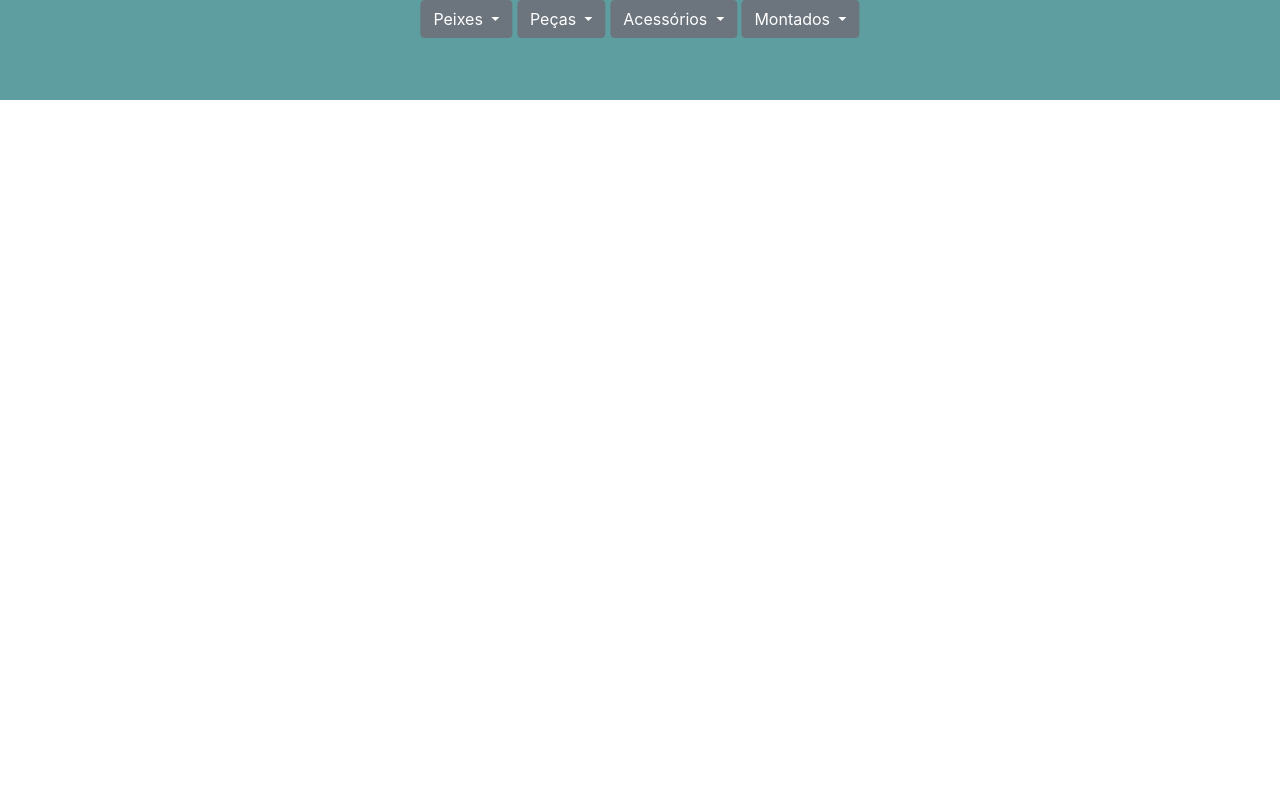
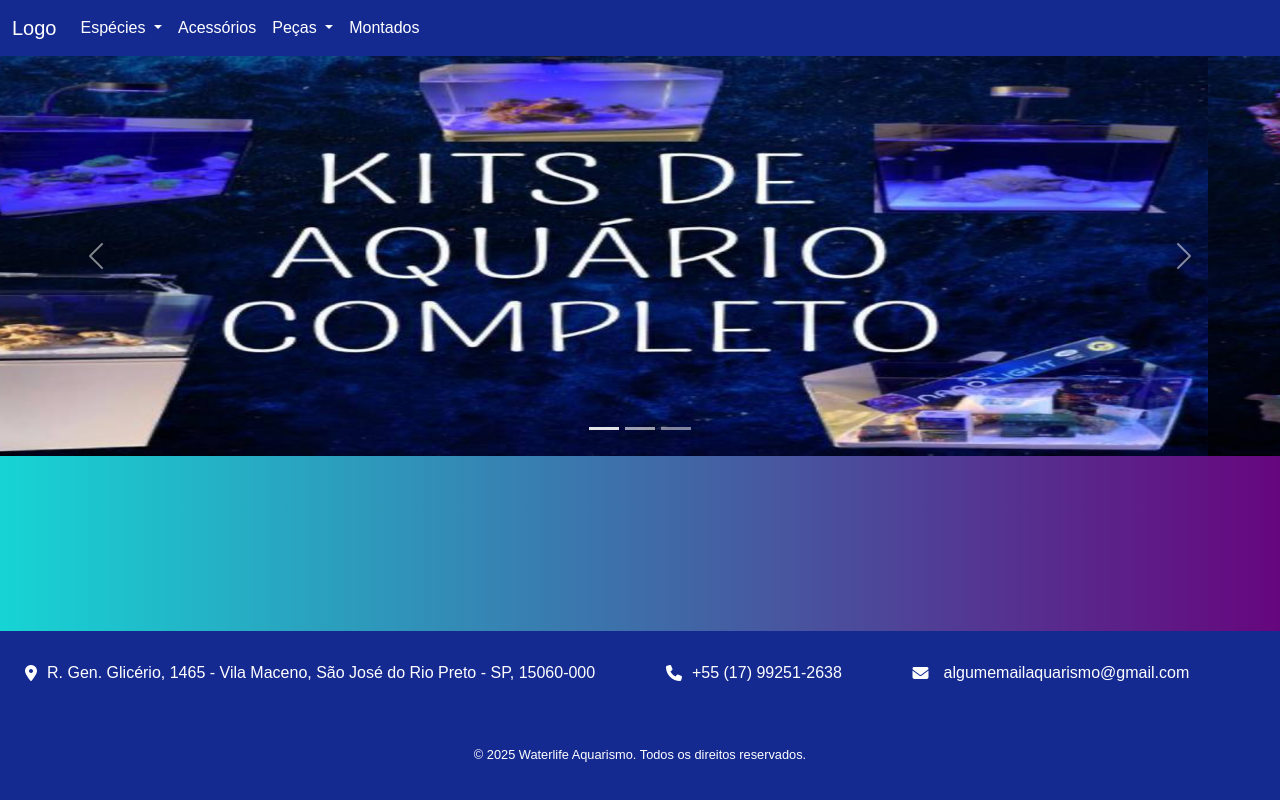
Before and after one commit to PedroAnjosPS/site-waterlife-aquarismo, a plain HTML site: page index.html in a window 1280 px wide. Drawn offline with nearby package versions, Linux system fonts and the light colour scheme.

Commit message:
atualização do site (dia 19/04/2025)
Definimos:
-header com navbar (bootstrap);
-carrossel (bootstrap);
-footer;
-mais alguns detalhes (ícones, cores, etc.);

```diff
--- a/estilos/style.css
+++ b/estilos/style.css
@@ -1,18 +1,158 @@
 @charset "UTF-8";
 
-*{
+/* Variáveis de cor */
+:root
+{
+    --cor1: #152a91;
+    --cor2: #7ee1f3;
+    --cor3: #ffffff;
+}
+
+*
+{
     margin:0;
     padding:0;
+    box-sizing: border-box;
+    font-family: Arial, Helvetica, sans-serif;
+}
+
+html, body {
+    height: 100vh;
+    width: 100vw;
+    overflow-x: hidden;
+    /*background-color: var(--cor2);*/
+    background-image: linear-gradient(to right, rgba(16, 211, 211, 0.973), rgb(102, 6, 126));
 }
 
 header
 {
-background-color: #5f9ea0;
-height: 100px;
+    background-color: var(--cor1) !important;
 
 }
 
-menu
+header > nav
+{
+    color: var(--cor3) !important;
+}
+
+nav.nav-bar .navbar-toggler
+{
+    color: var(--cor3) !important;
+}
+
+.nav-link
+{
+    color: var(--cor3) !important;
+}
+
+.carousel-item, .d-block
+{
+    max-height: 400px !important;
+}
+
+/*
+    Para fazer referência no CSS:
+
+    class = .nomedaclasse
+    id = #nomedoid
+*/
+
+
+footer
+{
+    background-color: var(--cor1);
+    width: 100vw;
+    padding: 20px;
+    position: fixed;
+    bottom: 0;
+    display: flex;
+    flex-flow: column wrap;
+}
+
+footer  div.end-email
+{
+    display: flex;
+    flex-flow: row wrap;
+    justify-content: center;
+    align-items: center;
+}
+
+div.end-email  #endereco
+{
+    display: flex;
+    padding: 5px;
+    flex-flow: row wrap;
+    text-align: justify;
+    align-items: center;
+    flex: auto;
+}
+
+#endereco i.fa-location-dot
+{
+    color: var(--cor3);
+    flex: 0 1 auto;
+    margin-right: 10px;
+}
+
+div.end-email  #telefone
+{
+    display: flex;
+    flex-flow: row nowrap;
+    text-align: justify;
+    align-items: center;
+    flex: auto;
+    padding: 5px;
+}
+
+#telefone i.fa-phone
+{
+    flex: 0 1 auto;
+    margin-right: 10px;
+}
+
+div.end-email  #email
+{
+    display: flex;
+    padding: 5px;
+    flex-flow: row wrap;
+    text-align: justify;
+    align-items: center;
+    flex: auto;
+}
+
+#email i.fa-envelope
+{
+    flex: 0 1 auto;
+    margin-right: 10px;
+}
+
+footer p, footer span
+{
+    color: var(--cor3);
+}
+
+footer  p#copyright
+{
+    text-align: center;
+    font-size: 0.8em;
+    margin-top: 50px;
+}
+
+footer a
+{
+    color: var(--cor3);
+    text-decoration: var(--cor3);
+}
+
+footer i
+{
+    color: var(--cor3);
+}
+
+
+
+
+/*menu
 {
 position:absolute;
 left: 50%;
@@ -24,4 +164,4 @@ menu div.dropdown
 {
 display: inline-block;
 
-}
+}*/
--- a/index.html
+++ b/index.html
@@ -3,89 +3,138 @@
 <head>
     <meta charset="UTF-8">
     <meta name="viewport" content="width=device-width, initial-scale=1.0">
-    <title>AQUARIUS</title>
-    <link rel="stylesheet" href="estilos/style.css">
-    <link rel="stylesheet" href="https://stackpath.bootstrapcdn.com/bootstrap/4.1.3/css/bootstrap.min.css" integrity="sha384-MCw98/SFnGE8fJT3GXwEOngsV7Zt27NXFoaoApmYm81iuXoPkFOJwJ8ERdknLPMO" crossorigin="anonymous">
+    <title>Waterlife Aquarismo</title>
+    <!-- link do código CSS - Bootstrap -->
+    <link href="https://cdn.jsdelivr.net/npm/bootstrap@5.3.5/dist/css/bootstrap.min.css" rel="stylesheet" integrity="sha384-SgOJa3DmI69IUzQ2PVdRZhwQ+dy64/BUtbMJw1MZ8t5HZApcHrRKUc4W0kG879m7" crossorigin="anonymous">
+
+    <!-- Link do CSS local (nosso próprio estilo) -->
+    <link rel="stylesheet" href="estilos/style.css" media="all">
+
+    <!-- Link para o serviços do Google e outros: Googgle Fonts, Google Icons, etc. -->
+    <link rel="stylesheet" href="https://cdnjs.cloudflare.com/ajax/libs/font-awesome/6.5.0/css/all.min.css">
+
 </head>
 <body>
+
+    <!--Cabeçalho-->
     <header>
 
-            <menu>
-                <!--peixes-->
-                <!--Dividir em Salgado e doce-->
-                <div class="dropdown">
-                    <button class="btn btn-secondary dropdown-toggle" type="button" id="dropdownMenuButton" data-toggle="dropdown" aria-haspopup="true" aria-expanded="false">
-                     Peixes
-                    </button>
-                    <div class="dropdown-menu" aria-labelledby="dropdownMenuButton">
-                      <a class="dropdown-item" href="#">Água Salgada</a>
+      <nav class="navbar navbar-expand-lg bg-dark bg-body-tertiary" style="background-color: var(--cor1) !important;" data-bs-theme="dark">
+        <div class="container-fluid">
+          <a class="navbar-brand" style="color: var(--cor3) !important;" href="#">Logo</a>
+          <button class="navbar-toggler" type="button" data-bs-toggle="collapse" data-bs-target="#navbarNavDropdown" aria-controls="navbarNavDropdown" aria-expanded="false" aria-label="Toggle navigation">
+            <span class="navbar-toggler-icon"></span>
+          </button>
+          <div class="collapse navbar-collapse" id="navbarNavDropdown">
+            <ul class="navbar-nav">
+              <!-- Espécies -> água doce e salgada-->
+              <li class="nav-item dropdown">
+                <a class="nav-link dropdown-toggle" href="#" role="button" data-bs-toggle="dropdown" aria-expanded="false">
+                  Espécies
+                </a>
+                <ul class="dropdown-menu">
+                  <li><a class="dropdown-item" href="#">Água Doce</a></li>
+                  <li><a class="dropdown-item" href="#">Água Salgada</a></li>
+                </ul>
+              </li>
 
+              <!-- Acessórios -->
+              <li class="nav-item">
+                <a class="nav-link" href="#">Acessórios</a>
+              </li>
 
-                      <a class="dropdown-item" href="#">Água doce</a>
+              <!-- 'Peças' -> Filtros, bombas d'água e produtos de limpeza -->
+              <li class="nav-item dropdown">
+                <a class="nav-link dropdown-toggle" href="#" role="button" data-bs-toggle="dropdown" aria-expanded="false">
+                  Peças
+                </a>
+                <ul class="dropdown-menu">
+                  <li><a class="dropdown-item" href="#">Filtros</a></li>
+                  <li><a class="dropdown-item" href="#">Bombas d'água</a></li>
+                  <li><a class="dropdown-item" href="#">Produtos de Limpeza</a></li>
+                </ul>
+              </li>
 
-                    </div>
-
-                  </div>
-                <!--Peças-->
-
-                <div class="dropdown">
-                    <button class="btn btn-secondary dropdown-toggle" type="button" id="dropdownMenuButton" data-toggle="dropdown" aria-haspopup="true" aria-expanded="false">
-                   Peças
-                    </button>
-                    <div class="dropdown-menu" aria-labelledby="dropdownMenuButton">
-                      <a class="dropdown-item" href="#">Filtros</a>
-                      <a class="dropdown-item" href="#">Bombas D`água</a>
-                      <a class="dropdown-item" href="#">Limpeza</a>
-
-                    </div>
-                     <!--Filtragem, bombas, produtos-->
-
-                  </div>
-                  <!--Acessórios-->
-                  <div class="dropdown">
-                    <button class="btn btn-secondary dropdown-toggle" type="button" id="dropdownMenuButton" data-toggle="dropdown" aria-haspopup="true" aria-expanded="false">
-                     Acessórios
-                    </button>
-                    <div class="dropdown-menu" aria-labelledby="dropdownMenuButton">
-                        <a class="dropdown-item" href="#">Corais</a>
-                        <a class="dropdown-item" href="#">Pedras</a>
-
-                      </div>
-                  </div>
-
-
-
-                <!--Montados-->
-
-                <div class="dropdown">
-                    <button class="btn btn-secondary dropdown-toggle" type="button" id="dropdownMenuButton" data-toggle="dropdown" aria-haspopup="true" aria-expanded="false">
-                  Montados
-                    </button>
-                    <div class="dropdown-menu" aria-labelledby="dropdownMenuButton">
-                      <a class="dropdown-item" href="#">Pequeno</a>
-                      <a class="dropdown-item" href="#">Médio</a>
-                      <a class="dropdown-item" href="#">Grande</a>
-
-                    </div>
-<!--Definição por tamanho-->
-
-
-
-      </menu>
-                <!--Cabeçalho-->
+              <!-- Montados -->
+              <li class="nav-item">
+                <a class="nav-link" href="#">Montados</a>
+              </li>
+            </ul>
+          </div>
+        </div>
+      </nav>
 
     </header>
 
+    <!--Corpo/ informações principais-->
     <main>
-<!--Corpo/ informações principais-->
+
+      <div id="carouselExampleIndicators" class="carousel slide" data-bs-ride="carousel">
+        <div class="carousel-indicators">
+          <button type="button" data-bs-target="#carouselExampleIndicators" data-bs-slide-to="0" class="active" aria-current="true" aria-label="Slide 1"></button>
+          <button type="button" data-bs-target="#carouselExampleIndicators" data-bs-slide-to="1" aria-label="Slide 2"></button>
+          <button type="button" data-bs-target="#carouselExampleIndicators" data-bs-slide-to="2" aria-label="Slide 3"></button>
+        </div>
+        <div class="carousel-inner">
+          <div class="carousel-item active">
+            <img src="imagens/banner1.jpg" class="d-block w-100" alt="...">
+          </div>
+          <div class="carousel-item">
+            <img src="imagens/banner2.jpg" class="d-block w-100" alt="...">
+          </div>
+          <div class="carousel-item">
+            <img src="imagens/banner3.jpg" class="d-block w-100" alt="...">
+          </div>
+        </div>
+        <button class="carousel-control-prev" type="button" data-bs-target="#carouselExampleIndicators" data-bs-slide="prev">
+          <span class="carousel-control-prev-icon" aria-hidden="true"></span>
+          <span class="visually-hidden">Previous</span>
+        </button>
+        <button class="carousel-control-next" type="button" data-bs-target="#carouselExampleIndicators" data-bs-slide="next">
+          <span class="carousel-control-next-icon" aria-hidden="true"></span>
+          <span class="visually-hidden">Next</span>
+        </button>
+      </div>
+
     </main>
 
-<footer>
-    <!--Informações mais detalhadas-->
-</footer>
+    <!-- rodapé -->
+    <footer>
+
+      <div class="end-email">
+
+        <!-- Ícone de endereço do site Font Awesome-->
+        <div id="endereco">
+          <i class="fa-solid fa-location-dot"></i>
+          <span>
+            R. Gen. Glicério, 1465 - Vila Maceno, São José do Rio Preto - SP, 15060-000
+          </span>
+        </div>
+
+        <!-- Ícone de telefone do site Font Awesome-->
+        <div id="telefone">
+          <i class="fa-solid fa-phone"></i>
+          <span>+55 (17) 99251-2638</span>
+        </div>
+
+        <!-- Ícone de email do site Font Awesome-->
+        <div id="email">
+          <i class="fa-solid fa-envelope"></i>
+          <a href="#" id="email">
+            algumemailaquarismo@gmail.com
+          </a>
+        </div>
+
+      </div>
+
+      <p id="copyright">
+        &copy; 2025 Waterlife Aquarismo. Todos os direitos reservados.
+      </p>
+
+    </footer>
+
+
 <!-- jQuery primeiro, depois Popper.js, depois Bootstrap JS -->
-<script src="https://code.jquery.com/jquery-3.3.1.slim.min.js" integrity="sha384-q8i/X+965DzO0rT7abK41JStQIAqVgRVzpbzo5smXKp4YfRvH+8abtTE1Pi6jizo" crossorigin="anonymous"></script>
-<script src="https://cdnjs.cloudflare.com/ajax/libs/popper.js/1.14.3/umd/popper.min.js" integrity="sha384-ZMP7rVo3mIykV+2+9J3UJ46jBk0WLaUAdn689aCwoqbBJiSnjAK/l8WvCWPIPm49" crossorigin="anonymous"></script>
-<script src="https://stackpath.bootstrapcdn.com/bootstrap/4.1.3/js/bootstrap.min.js" integrity="sha384-ChfqqxuZUCnJSK3+MXmPNIyE6ZbWh2IMqE241rYiqJxyMiZ6OW/JmZQ5stwEULTy" crossorigin="anonymous"></script>
+<script src="https://cdn.jsdelivr.net/npm/bootstrap@5.3.5/dist/js/bootstrap.bundle.min.js" integrity="sha384-k6d4wzSIapyDyv1kpU366/PK5hCdSbCRGRCMv+eplOQJWyd1fbcAu9OCUj5zNLiq" crossorigin="anonymous"></script>
 </body>
 </html>
```
Also changed, not shown: imagens/banner1.jpg (added), imagens/banner2.jpg (added), imagens/banner3.jpg (added).
